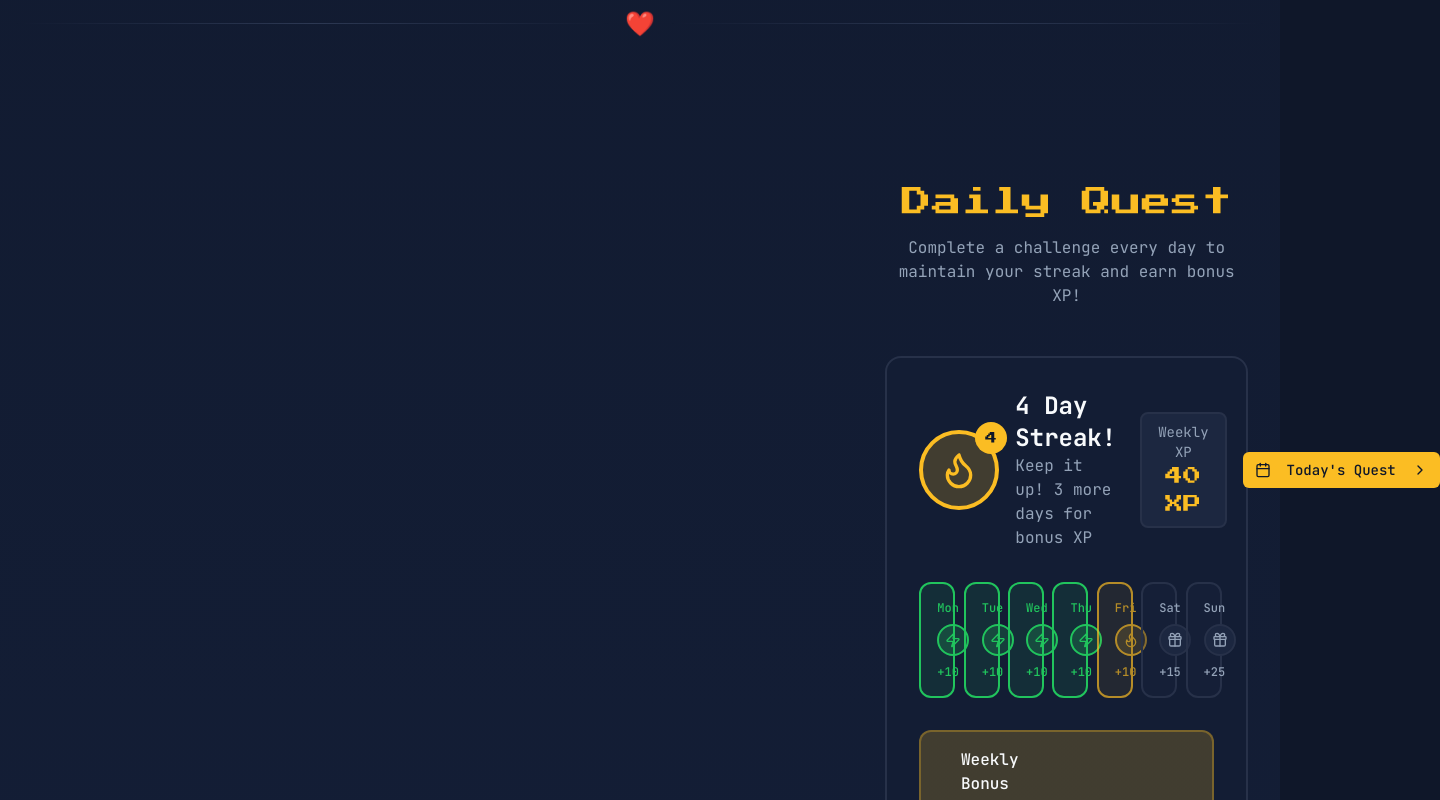
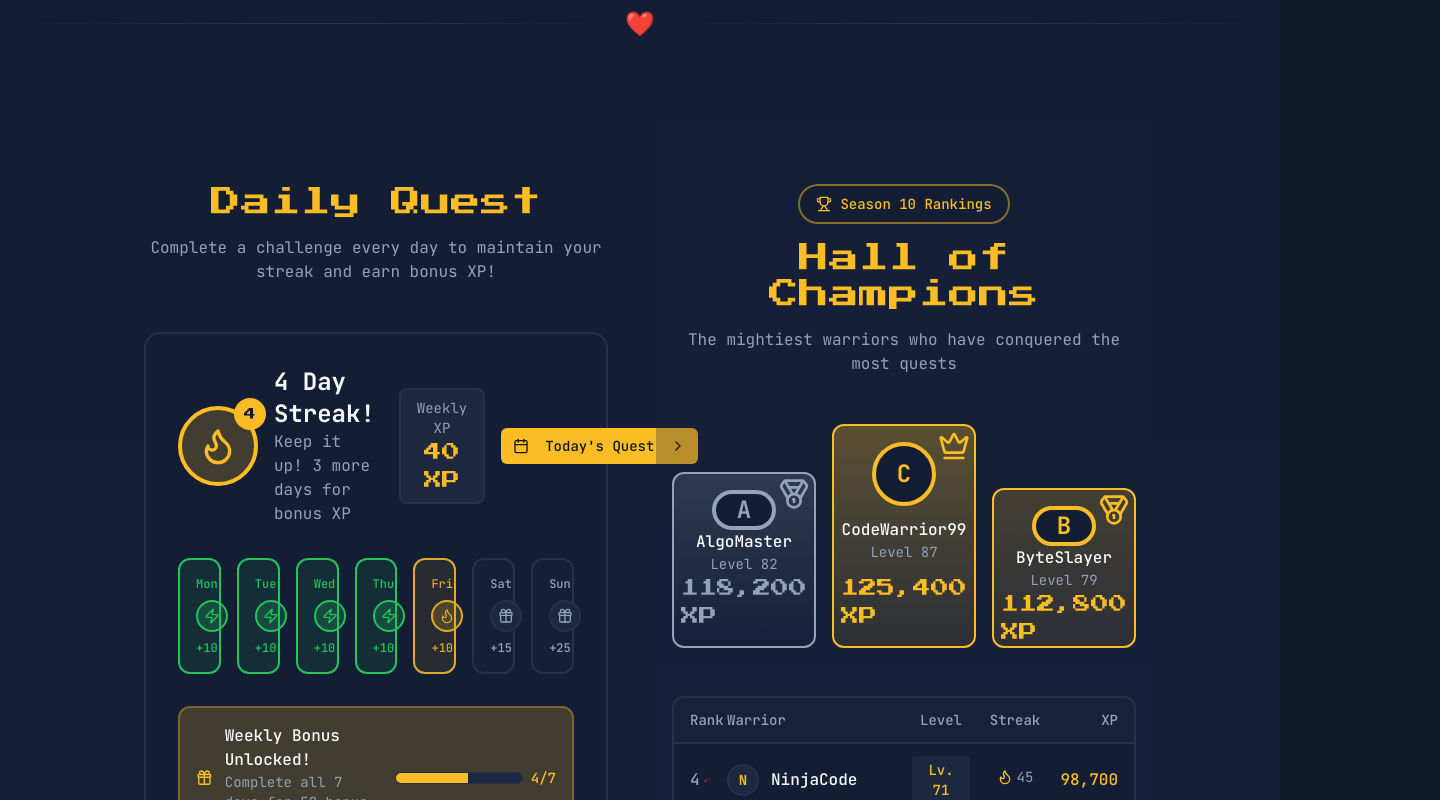
Before and after one commit to lucasadilla/ConU_Hax_X, a Next.js app in the folder conu-hax-x/: page / in a window 1280 px wide. Shown: the part 1760-2560 px from the top of the page, 1440 px wide, since content can reach past the window. Built offline with nearby package versions, Linux system fonts and the light colour scheme.

Commit message:
Fix Daily Streak and Leaderboard layout - center and side by side
- Changed from 3-column grid with empty left section to 2-column centered layout
- Daily Streak and Leaderboard now display side by side
- Added max-width for better proportions on wide screens
- Stacks vertically on mobile

```diff
--- a/conu-hax-x/app/page.tsx
+++ b/conu-hax-x/app/page.tsx
@@ -138,14 +138,9 @@
             </div>
           </div>
           <div className="container mx-auto px-4 py-12">
-            <div className="grid grid-cols-1 lg:grid-cols-3 gap-8">
-              <div className="lg:col-span-2">
-                {/* Problem list content */}
-              </div>
-              <div className="space-y-8">
-                <DailyStreak />
-                <Leaderboard />
-              </div>
+            <div className="grid grid-cols-1 lg:grid-cols-2 gap-8 max-w-5xl mx-auto">
+              <DailyStreak />
+              <Leaderboard />
             </div>
           </div>
           <FAQ />
```
